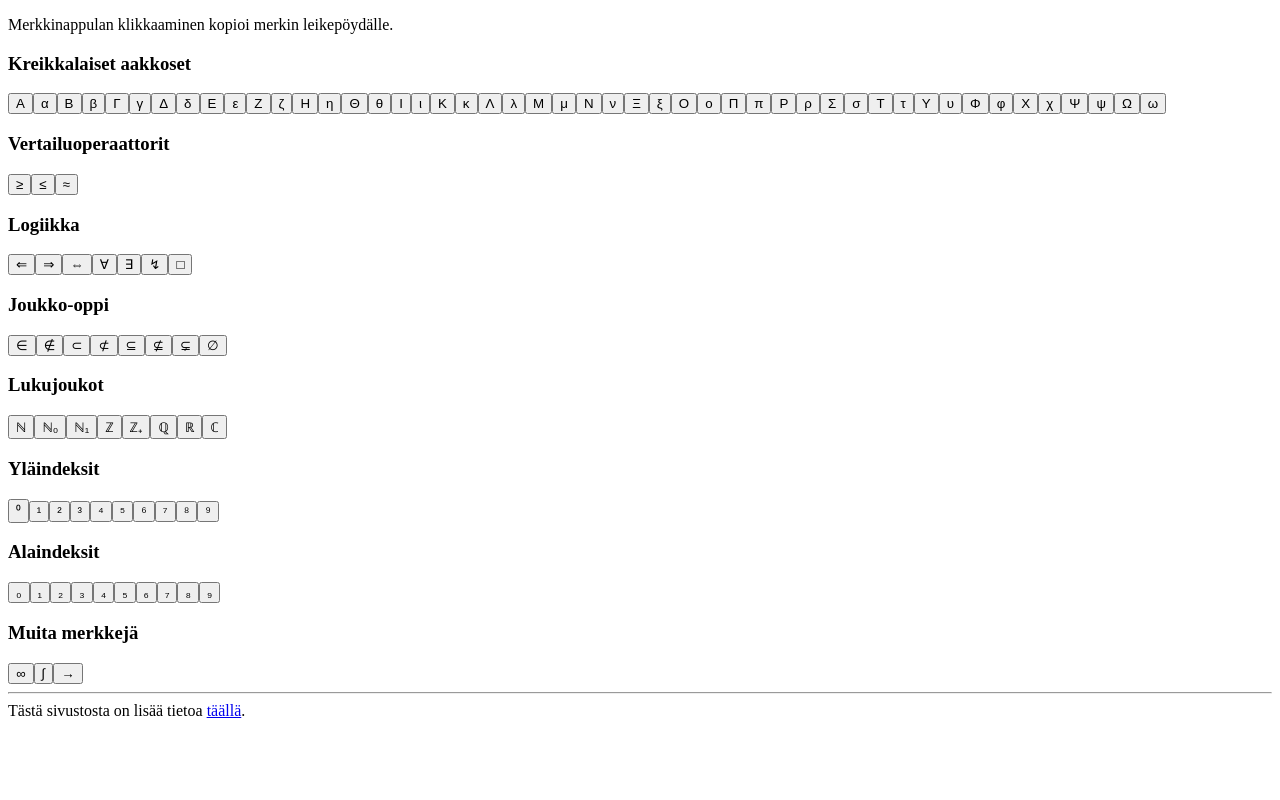
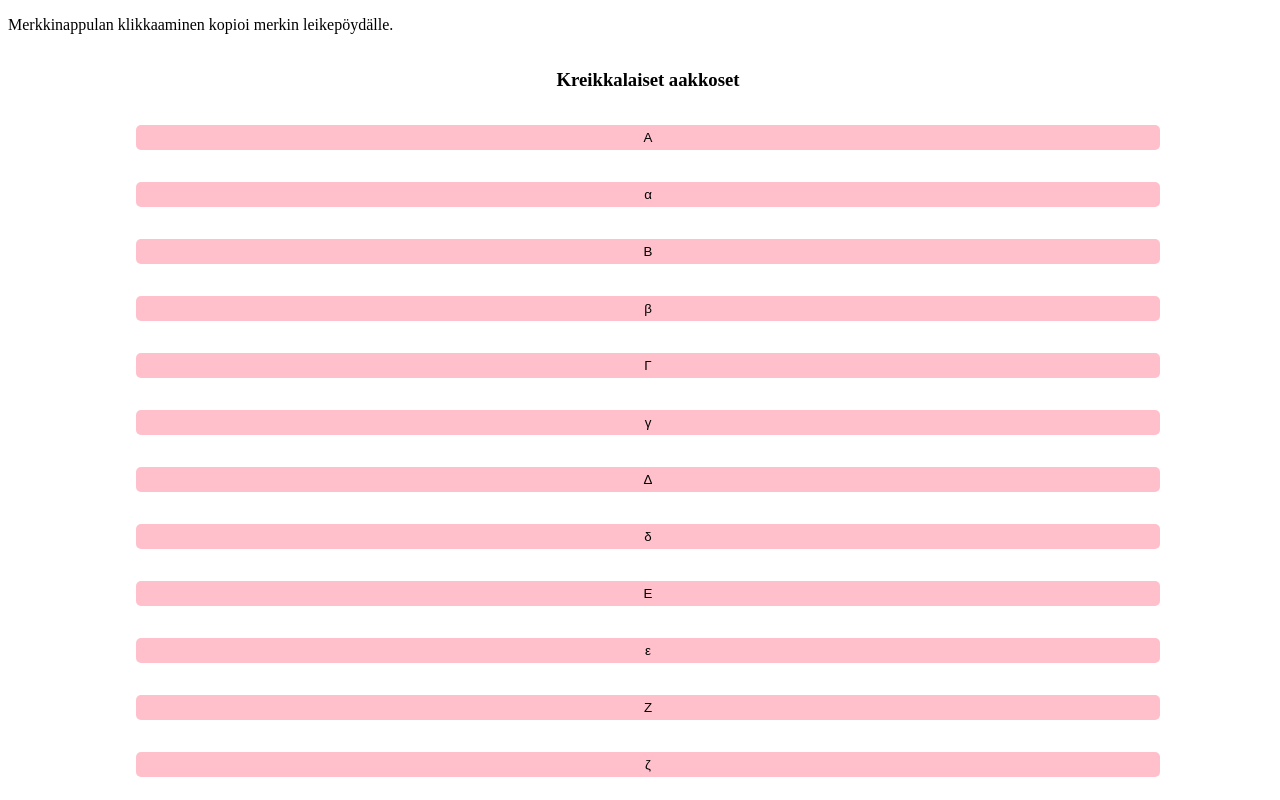
Before and after one commit to Akuli/matikkamerkit, a plain HTML site: page index.html in a window 1280 px wide. Shown: the top 800 px of the page. Drawn offline with Linux system fonts and the light colour scheme; some packages are replaced by stand-ins of ours; a script that the page names is missing.

Commit message:
Small CSS changes.

```diff
--- a/index.html
+++ b/index.html
@@ -125,6 +125,27 @@
     });
 
     </script>
+
+    <style>
+        body {
+            width: 100%;
+            height: 100%;
+        }
+
+        #character-display {
+               display: flex;
+               flex-direction: column;
+               align-items: center;
+        }
+        #character-display button {
+              width: 80%;
+              height: 25px;
+              background-color: pink;
+              border-radius: 5px;
+              border: 0;
+              margin: 16px;
+        }
+    </style>
 </head>
 
 <body>
```
